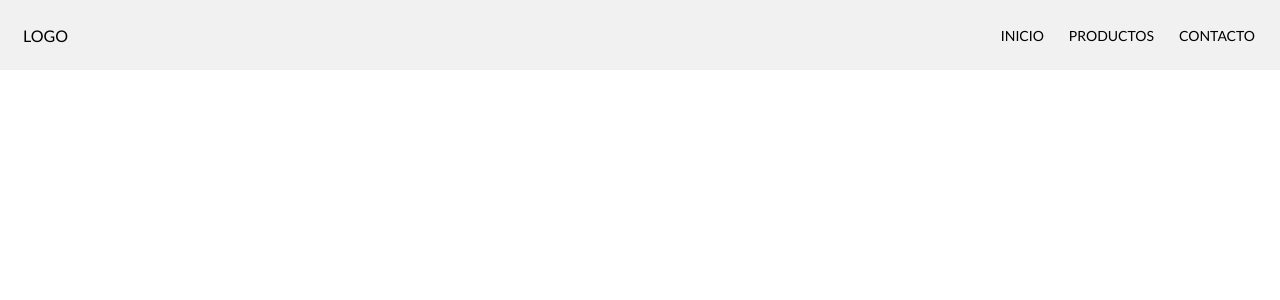
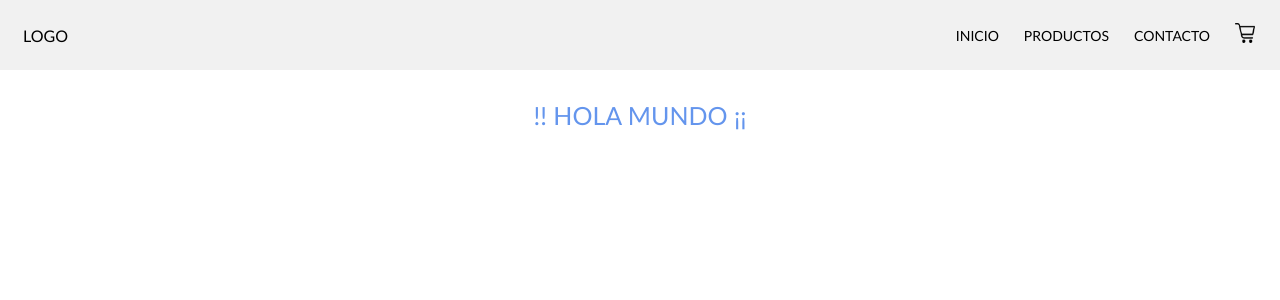
Before and after one commit to crisCaballero1293/reactApp, a React (Create React App) app: page / in a window 1280 px wide. Shown: the top 300 px of the page. Built offline with nearby package versions, Linux system fonts and the light colour scheme.

Commit message:
Tercer desafio CartWidget y ItemListContainer

```diff
--- a/src/App.js
+++ b/src/App.js
@@ -1,9 +1,15 @@
+/* -------------------------------- IMPORTS; -------------------------------- */
+import ItemListContainer from "./components/ItemListContainer/ItemListContainer";
 import NavBar from "./components/NavBar/NavBar";
+/* -------------------------------------------------------------------------- */
 function App() {
   return (
-    <div className="App">
-      <NavBar />
-    </div>
+    <>
+      <div className="App">
+        <NavBar />
+      </div>
+      <ItemListContainer gretting={"!! HOLA MUNDO ¡¡"} />
+    </>
   );
 }
 
--- /dev/null
+++ b/src/components/CartWidget/CartWidget.js
@@ -0,0 +1,7 @@
+export default function CartWidget() {
+  return (
+    <li>
+      <img className="imgCart" src="imgApp/imgCart.webp" alt="imageCart" />
+    </li>
+  );
+}
--- /dev/null
+++ b/src/components/ItemListContainer/ItemListContainer.js
@@ -0,0 +1,7 @@
+export default function ItemListContainer({ gretting }) {
+  return (
+    <div className="txtProvContainer">
+      <p className="txtProvicional">{gretting}</p>
+    </div>
+  );
+}
--- a/src/components/NavBar/NavBar.js
+++ b/src/components/NavBar/NavBar.js
@@ -1,3 +1,7 @@
+/* --------------------------------- IMPORTS -------------------------------- */
+import CartWidget from "../CartWidget/CartWidget";
+/* -------------------------------------------------------------------------- */
+
 export default function NavBar() {
   return (
     <header>
@@ -10,6 +14,7 @@ export default function NavBar() {
             <li>INICIO</li>
             <li>PRODUCTOS</li>
             <li>CONTACTO</li>
+            <CartWidget />
           </ul>
         </nav>
       </div>
--- a/src/styles/styles.css
+++ b/src/styles/styles.css
@@ -4,6 +4,8 @@
   box-sizing: border-box;
   font-family: "Gill Sans", "Gill Sans MT", Calibri, "Trebuchet MS", sans-serif;
 }
+/* ------------------------------- DESAFIO DOS ------------------------------ */
+/* ----------------------------- CREAR EL NAVBAR ---------------------------- */
 
 .container {
   background-color: rgb(241, 241, 241);
@@ -44,3 +46,26 @@
   font-size: 14px;
   font-weight: lighter;
 }
+/* -------------------------------------------------------------------------- */
+
+/* ------------------------------ DESAFIO TRES ------------------------------ */
+/* --------------------- AGREGAR CART WIDGET Y ITEM LIST -------------------- */
+
+.imgCart {
+  width: 20px;
+  height: 20px;
+  margin-bottom: 2px;
+}
+
+.txtProvContainer {
+  max-width: 1000px;
+  margin: 0 auto;
+  text-align: center;
+  padding: 30px;
+}
+.txtProvicional {
+  font-size: 25px;
+  font-weight: 500;
+  color: cornflowerblue;
+}
+/* -------------------------------------------------------------------------- */
```
Also changed, not shown: public/imgApp/imgCart.webp (added).
